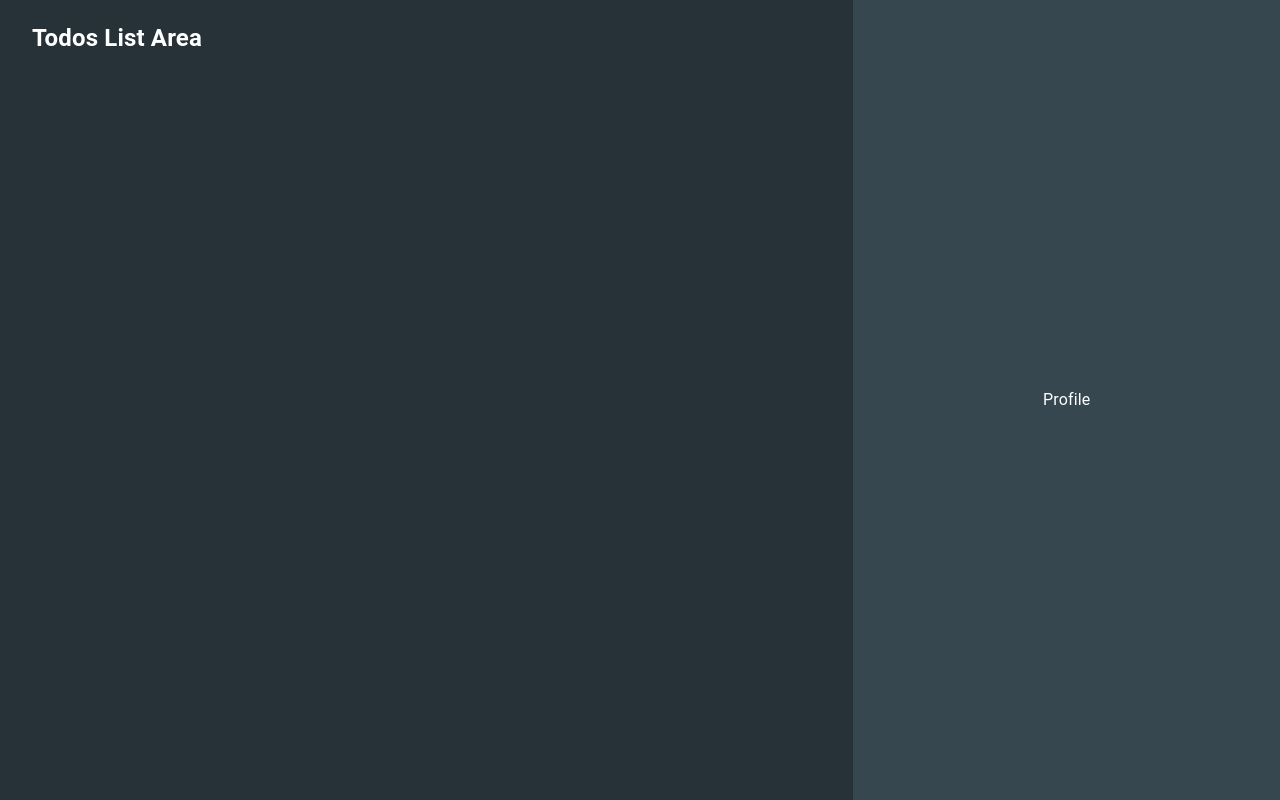
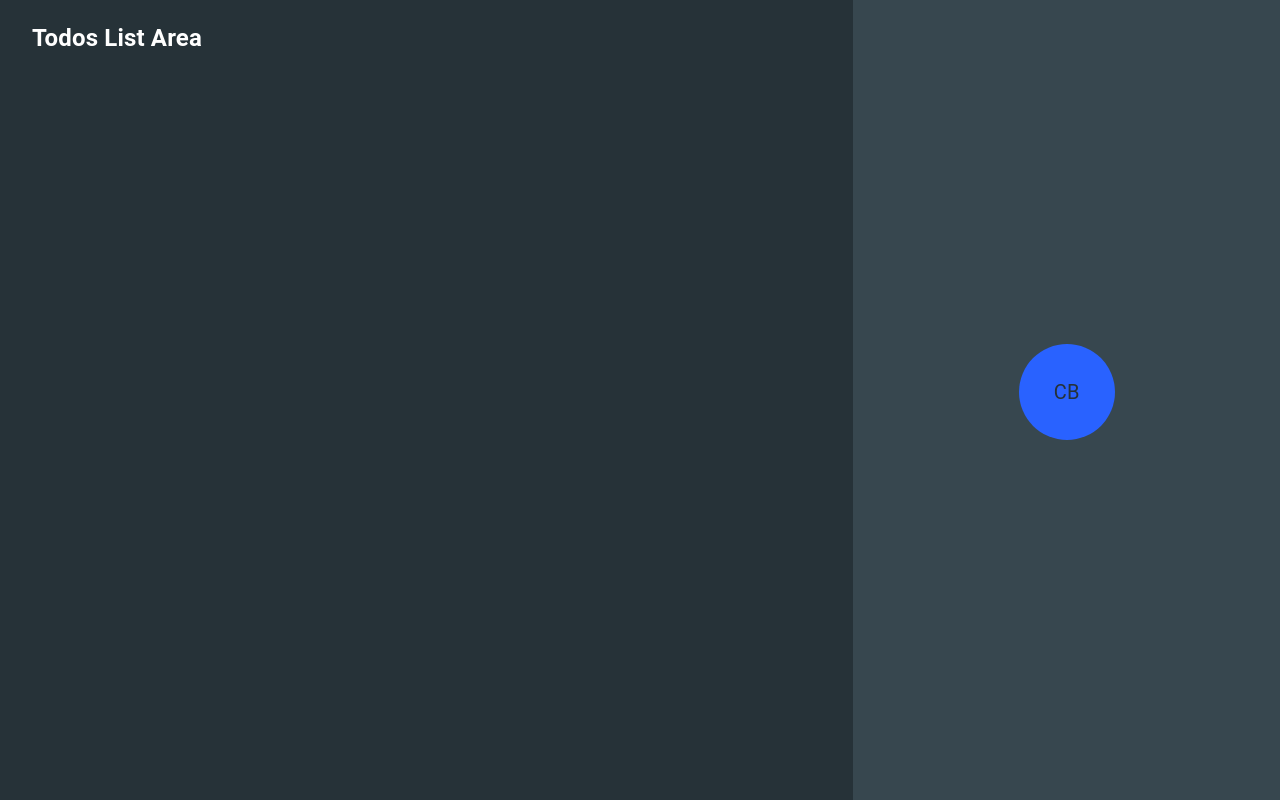
Before and after one commit to chandanch/personal-todos-webapp, a React (Create React App) app: page / in a window 1280 px wide. Built offline with nearby package versions, Linux system fonts and the light colour scheme.

Commit message:
add avatar in profile component

```diff
--- a/src/components/profile/profile.tsx
+++ b/src/components/profile/profile.tsx
@@ -1,7 +1,26 @@
 import React, { FC, ReactElement } from 'react';
+import { Avatar, Box } from '@mui/material';
 
 const Profile: FC = (): ReactElement => {
-    return <p>Profile</p>;
+    return (
+        <Box
+            display="flex"
+            flexDirection="column"
+            justifyContent="center"
+            alignItems="center"
+        >
+            <Avatar
+                sx={{
+                    width: '96px',
+                    height: '96px',
+                    backgroundColor: 'primary.main',
+                    marginBottom: '16px',
+                }}
+            >
+                CB
+            </Avatar>
+        </Box>
+    );
 };
 
 export default Profile;
```
